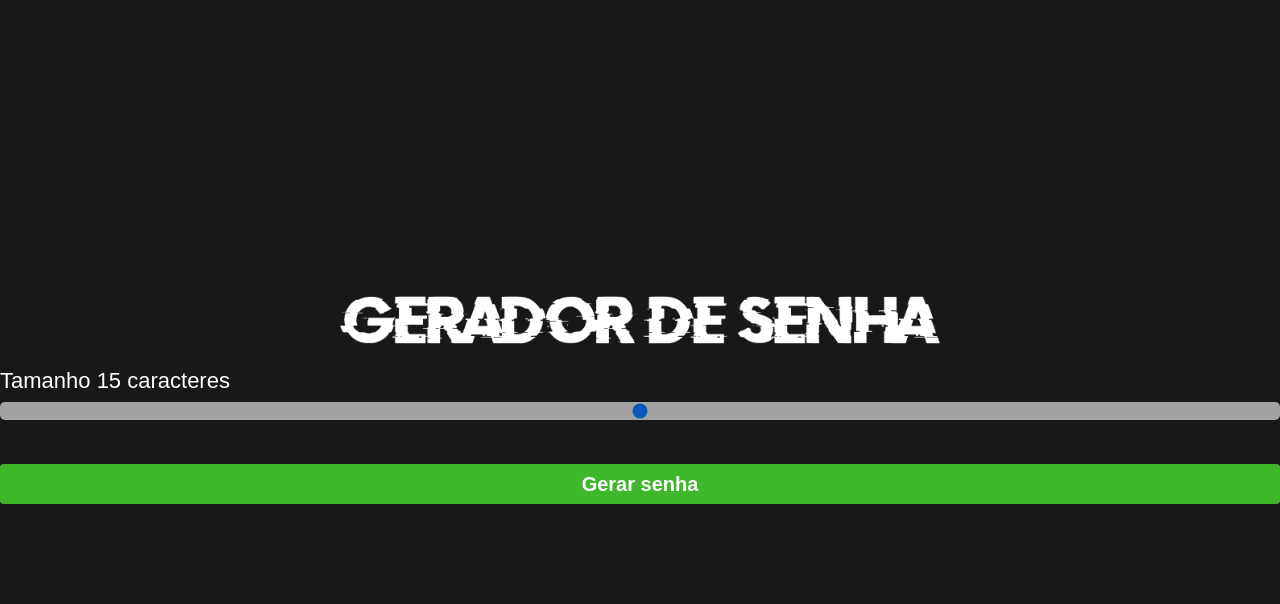
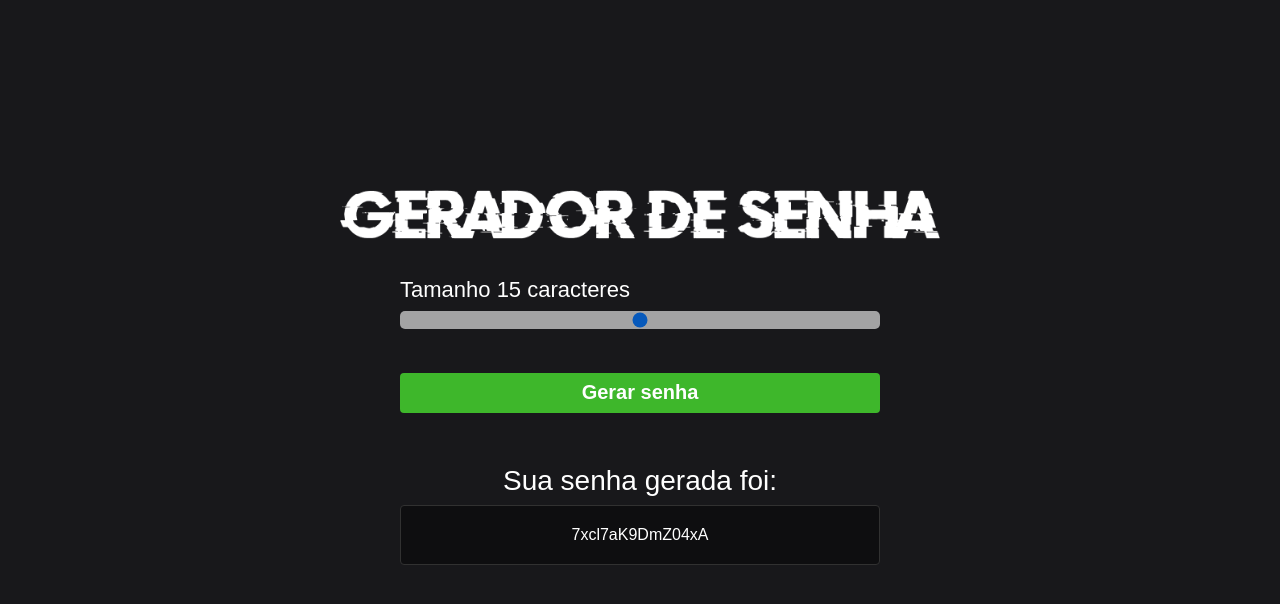
Before and after one commit to DiegoCasemiroFS/gerador-de-senha, a plain HTML site: page index.html in a window 1280 px wide. Both pictures are taken after a click on the button "Gerar senha". Drawn offline with Linux system fonts and the light colour scheme.

Commit message:
update project

```diff
--- a/index.html
+++ b/index.html
@@ -4,9 +4,9 @@
     <meta charset="UTF-8">
     <meta name="viewport" content="width=device-width, initial-scale=1.0">
     <meta name="keywords" content="gerador de senhas, gerador password">
-    <title>Gerador de Senha</title>
 
     <link rel="stylesheet" href="style.css">
+    <title>Gerador de Senha</title>
 </head>
 <body>
 
@@ -14,17 +14,16 @@
 
     <div class="container-input">
         <span>Tamanho <span id="valor"></span> caracteres</span>
-        <input id="slider" class="slider" type="range" min="5" max="25" value="15">
-        <button id="button" class="button-cta">Gerar senha</button>
-    </div>
+        <input id="slider" class="slider" type="range" min="5" max="25" value="15"/>
 
-    <div id="container-password" class="container-password hide">
+        <button id="button" class="button-cta" onclick="generatePassword()">Gerar senha</button>
+      </div>
 
-        <span class="title">Sua senha gerada foi: </span>
-        <span id="password" class="password">123123123</span>
-        <span>Clique na senha para copiar</span>
-
-    </div>
+      <div id="container-password" onclick="copyPassword()" class="container-password hide">
+        <span class="title">Sua senha gerada foi:</span>
+        <span id="password"  class="password"></span>
+        <span class="tooltip">Clique na senha para copiar. 👆</span>
+      </div>
 
     <script src="script.js"></script>
 </body>
--- a/script.js
+++ b/script.js
@@ -6,18 +6,20 @@ let password = document.querySelector("#password");
 
 let containerPassword = document.querySelector("#container-password");
 
-let charset = 'qwertyuiopasdfghjklzxcvbnmQWERTYUIOPASDFGHJKLZXCVBNM1234567890!@#$%&'
-let novaSenha = "";
+let charset = 'abcdefghijklmnopqrstuvwxyzABCDEFGHIJKLMNOPQRSTUVWXYZ0123456789!';
+let novaSenha = '';
 
 sizePassword.innerHTML = sliderElement.value;
 
-slider.oniput = function(){
+slider.oninput = function() {
   sizePassword.innerHTML = this.value;
 }
 
+
 function generatePassword(){
-    let pass = "";
-    for(let i = 0, n = charset.length; i < sliderElement.value; i++){
+
+  let pass = '';
+  for(let i = 0, n = charset.length; i < sliderElement.value; ++i){
     pass += charset.charAt(Math.floor(Math.random() * n));
   }
 
@@ -29,5 +31,5 @@ function generatePassword(){
 
 function copyPassword(){
   alert("Senha copiada com sucesso!")
-    navigator.clipboard.writeText(novaSenha)
+  navigator.clipboard.writeText(novaSenha);
 }
--- a/style.css
+++ b/style.css
@@ -1,12 +1,12 @@
 *{
+    margin: 0 auto;
+    width: 100%;
+    box-sizing: border-box;
     font-family: sans-serif;
-    width: 100%;
-    margin: 0 auto;
-    box-sizing: border-box;
   }
 
   body{
-    background-color: #18181b;
+    background-color: #18181B;
     width: 100%;
     height: 100vh;
     display: flex;
@@ -20,18 +20,24 @@ body{
     margin-bottom: 24px;
   }
 
+  .container-input{
+    max-width: 480px;
+    margin: 14px 0;
+    justify-content: center;
+  }
+
   .container-input span{
     color: #FFF;
     font-size: 22px;
   }
 
-.slider{
+  .slider {
     margin-top: 8px;
     -webkit-appearance: none;
     width: 100%;
     height: 18px;
     border-radius: 5px;
-    background: #dfdfdf;
+    background: #DFDFDF;
     outline: none;
     opacity: 0.7;
   }
@@ -39,10 +45,10 @@ body{
   .button-cta{
     height: 40px;
     margin-top: 40px;
-    background-color: #3eb72b;
-    border: 0;
+    background-color: #3EB72B;
+    border:0;
     border-radius: 4px;
-    color: #fff;
+    color: #FFF;
     font-size: 20px;
     font-weight: bold;
     cursor: pointer;
@@ -67,7 +73,7 @@ body{
 
   .password{
     height: 60px;
-    background-color: rgba(0, 0, 0, 0.40);
+    background-color: rgba(0,0,0,0.40);
     border: 1px solid #313131;
 
     display: flex;
@@ -78,7 +84,7 @@ body{
     transition: transform 0.5s;
   }
 
-.password.hover{
+  .password:hover{
     transform: scale(1.05);
     border-color: #FFF;
   }
```
Lines whose indentation alone changed are shown as unchanged.
